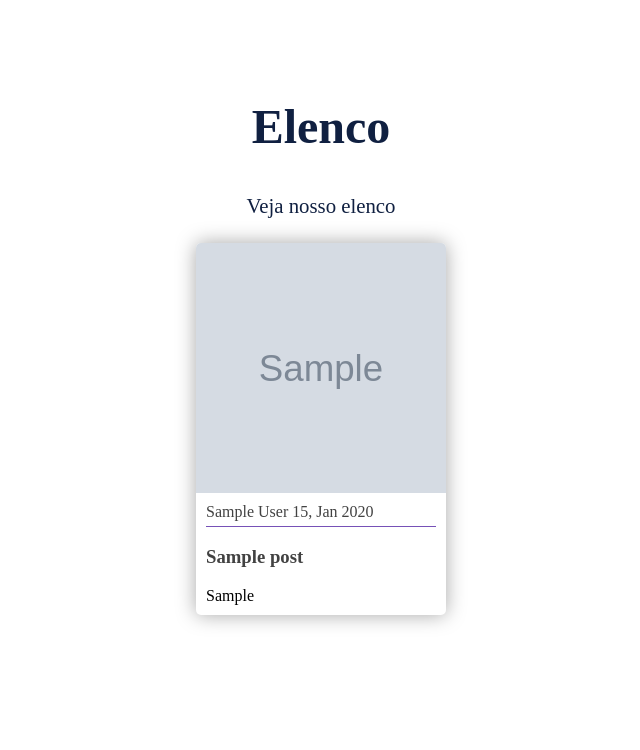
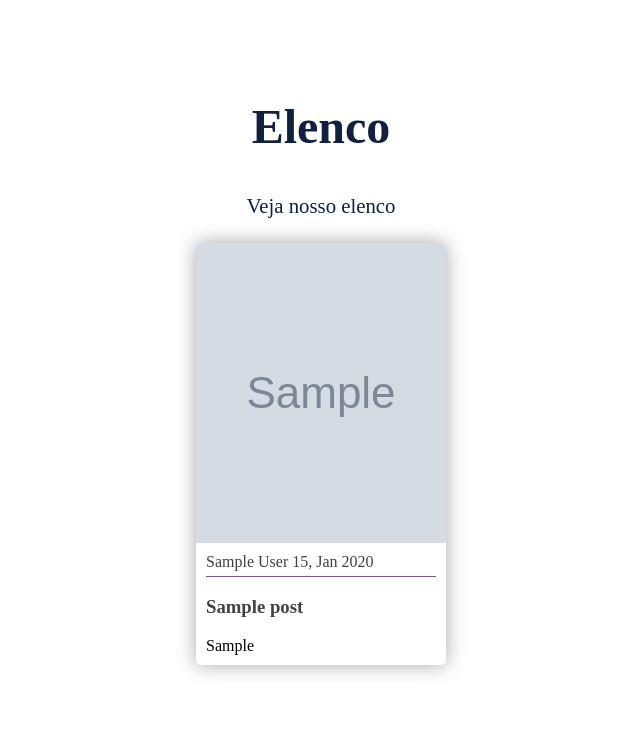
Before and after one commit to wagnerrafa/siteFutebol, a Django app: page / in a window 1280 px wide. Shown: the part 1353-2103 px from the top of the page, without its empty margins (319-959 px from the left). Before the commit the page ends 1978 px from the top, so only its background shows below. Run offline with Django 3.2, Linux system fonts and the light colour scheme; tables that the repository leaves empty hold one stand-in row (values such as "Sample post"); grey boxes marked "Sample" are stand-in pictures; some libraries are stand-ins or nearby versions.

Commit message:
tamanho da imagem elenco

```diff
--- a/home/static/style.css
+++ b/home/static/style.css
@@ -206,7 +206,7 @@ section {
 
 #elenco img {
     width: 250px;
-    height: 250px;
+    height: 300px;
 }
 
 
```
